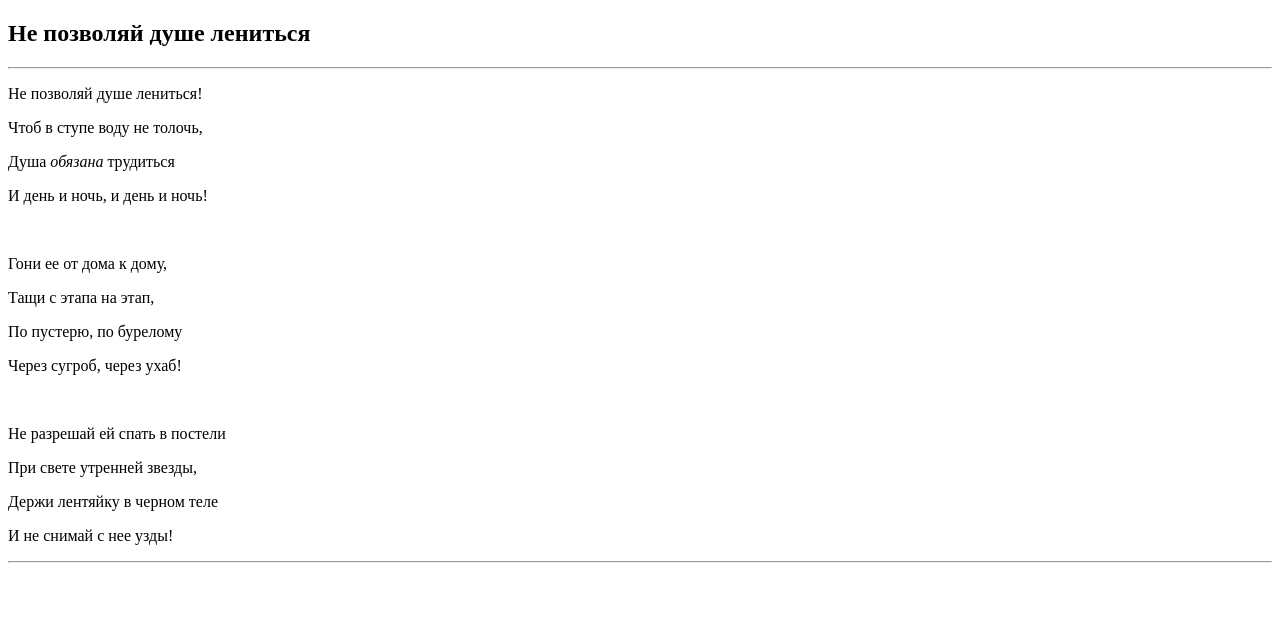
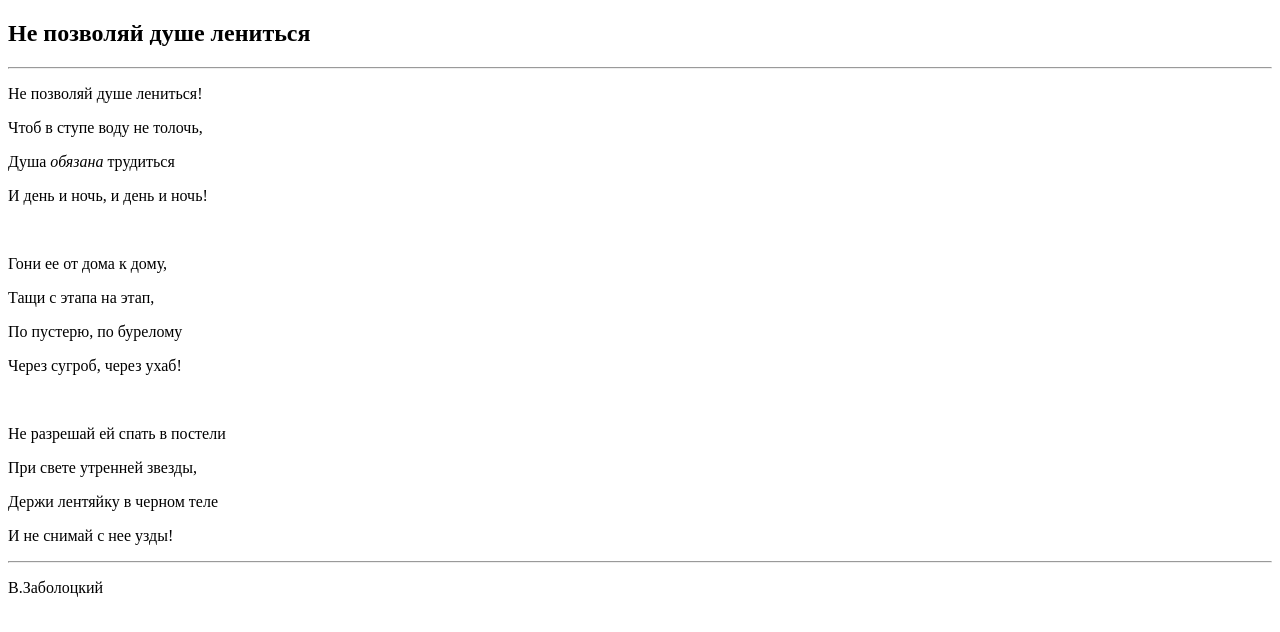
Before and after one commit to CodeShami/2, a plain HTML site: page index.html in a window 1280 px wide. Drawn offline with Linux system fonts and the light colour scheme.

Commit message:
добавление автора
Signed-off-by: CodeShami <ishamil2013@yandex.ru>

```diff
--- a/index.html
+++ b/index.html
@@ -35,6 +35,7 @@
 
 		<hr>
 
+	<p>В.Заболоцкий</p>
 
 </body>
 </html>
```
